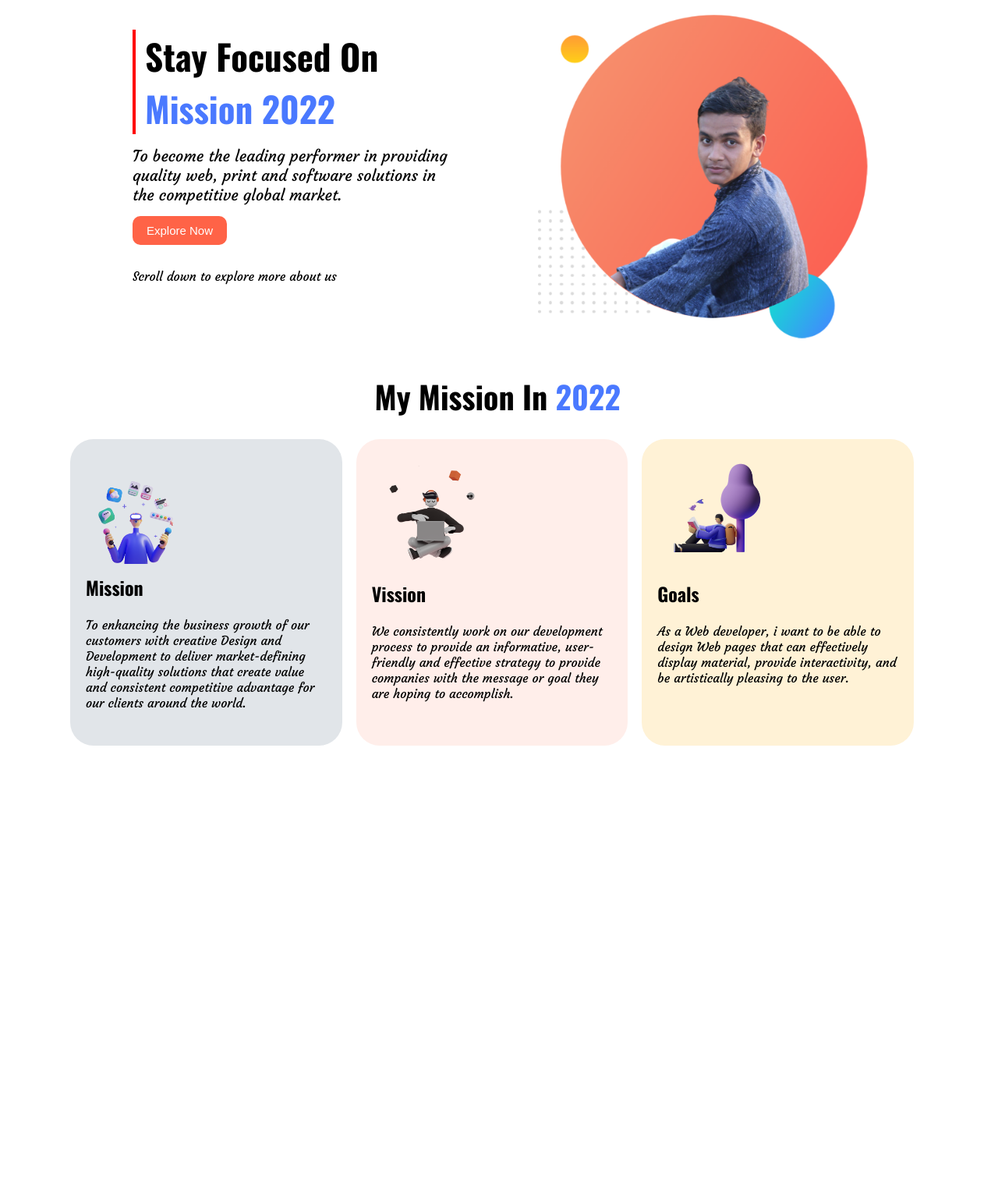
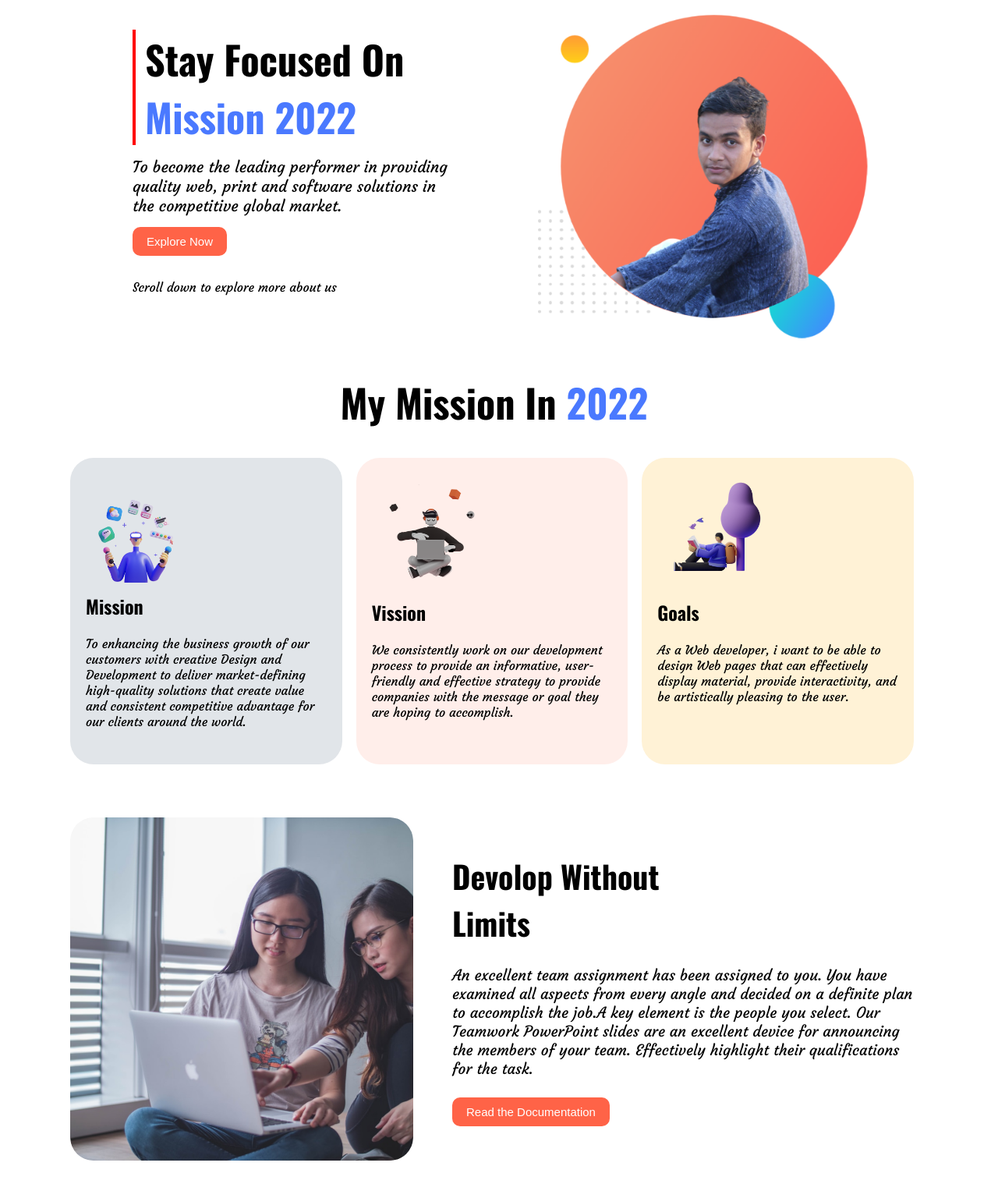
Before and after one commit to ZH-Jihan/Mission22-Assignment1, a plain HTML site: page index.html in a window 1280 px wide. Shown: the part 42-1560 px from the top of the page at 78% size. Before the commit the page ends 1040 px from the top, so only its background shows below. Drawn offline with nearby package versions, Linux system fonts and the light colour scheme.

Commit message:
complete 3rd section

```diff
--- a/index.html
+++ b/index.html
@@ -5,7 +5,7 @@
     <meta http-equiv="X-UA-Compatible" content="IE=edge">
     <meta name="viewport" content="width=device-width, initial-scale=1.0">
     <link rel="stylesheet" href="style.css">
-    <title>Mission 2022</title>
+    <title>My First Assignment</title>
 </head>
 <body>
     <section>
@@ -49,5 +49,19 @@
             </div>
         </div>
     </section>
+    <section>
+        <div class="Conteinar">
+            <div class="workwith">
+                <div>
+                    <img src="images/coding.png" alt="">
+                </div>
+                <div class="withoutlimit">
+                    <h2>Devolop Without Limits</h2>
+                    <p>An excellent team assignment has been assigned to you. You have examined all aspects from every angle and decided on a definite plan to accomplish the job.A key element is the people you select. Our Teamwork PowerPoint slides are an excellent device for announcing the members of your team. Effectively highlight their qualifications for the task.</p>
+                    <a href="#"><button>Read the Documentation</button></a>
+                </div>
+            </div>
+        </div>
+    </section>
 </body>
 </html>
--- a/style.css
+++ b/style.css
@@ -29,7 +29,7 @@ section{
 }
 .detail h1 {
     width: 80%;
-    font-size: 45px;
+    font-size: 50px;
     border-left: 4px solid red;
     padding: 0px 12px;
 }
@@ -63,10 +63,10 @@ p.scroll {
 }
 
 h1.mymission {
-    width: 29%;
+    width: 37%;
     margin: auto;
-    font-size: 40px;
-    padding-bottom: 25px;
+    font-size: 50px;
+    padding-bottom: 35px;
 }
 
 span {
@@ -93,3 +93,31 @@ span {
 .mvgpragraph {
     padding: 20px 0px;
 }
+.workwith img {
+    width: 40%;
+    float: left;
+    border-radius: 30px;
+ }
+
+.workwith {
+    margin-top: 50px;
+    overflow: hidden;
+}
+
+.withoutlimit {
+    width: 54%;
+    float: left;
+    padding: 45px 0px;
+    padding-left: 50px;
+}
+
+.withoutlimit h2 {
+    font-size: 40px;
+    width: 48%;
+}
+
+.withoutlimit p {
+    width: 100%;
+    padding: 25px 0px;
+    font-size: larger;
+}
```
Also changed, not shown: images/coding.png (added), images/illustrators/shape-1.png (added), 1 other file.
